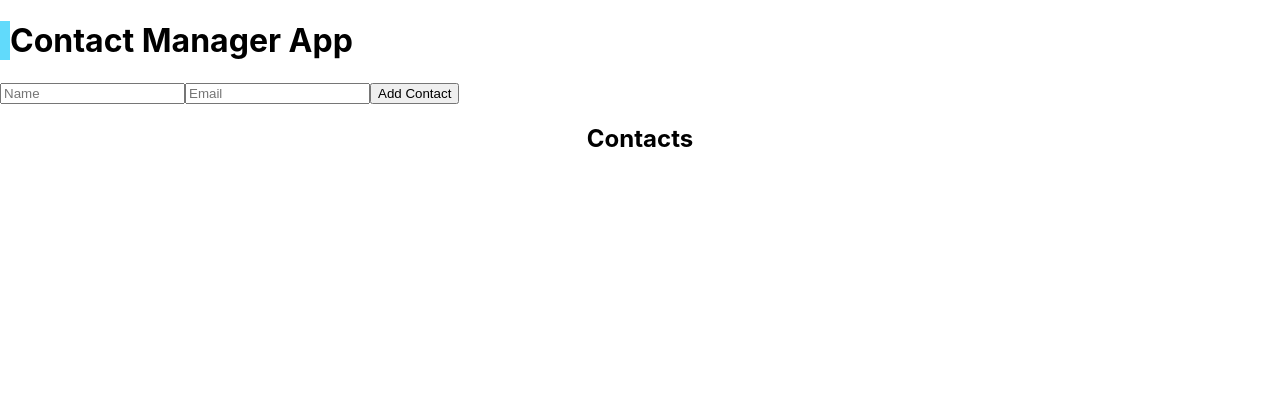
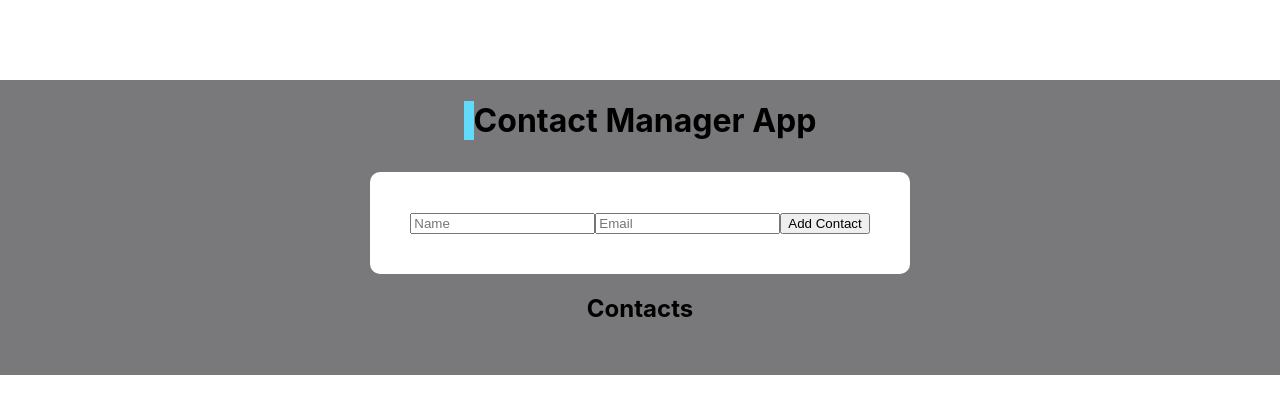
Before and after one commit to AbdallahDaradke/contactManager, a React (Create React App) app: page / in a window 1280 px wide. Shown: the top 414 px of the page. Built offline with nearby package versions, Linux system fonts and the light colour scheme.

Commit message:
add css to ContactForm.js in ContactForm.css file, change h1 place from App.js to ContactForm.css

```diff
--- a/src/App.css
+++ b/src/App.css
@@ -1,7 +1,9 @@
 .App {
   text-align: center;
+  background-color: rgb(121 121 123);
 }
-
+body {
+}
 .App-logo {
   height: 40vmin;
   pointer-events: none;
--- a/src/App.js
+++ b/src/App.js
@@ -20,8 +20,7 @@ function App() {
   }, [contact]);
 
   return (
-    <div>
-      <h1 className="app-header">Contact Manager App</h1>
+    <div className="App">
       <ContactForm addContact={addContact} />
       <ContactList contact={contact} setContact={setContact} />
     </div>
--- a/src/components/ContactForm.js
+++ b/src/components/ContactForm.js
@@ -1,4 +1,5 @@
 import React, { useState } from "react";
+import "./css/ContactForm.css";
 
 function ContactForm(props) {
   const [ContactName, SetContactName] = useState("");
@@ -17,8 +18,10 @@ function ContactForm(props) {
   };
 
   return (
-    <div>
-      <form onSubmit={addContactSubmit}>
+    <div className="contact-header-and-form-container">
+      <h1 className="app-header">Contact Manager App</h1>
+
+      <form onSubmit={addContactSubmit} className="contact-form">
         <input
           type="text"
           placeholder="Name"
--- /dev/null
+++ b/src/components/css/ContactForm.css
@@ -0,0 +1,16 @@
+.contact-header-and-form-container {
+  display: flex;
+  flex-direction: column;
+  align-items: center;
+  justify-content: center;
+  gap: 0.625rem;
+  margin-top: 5rem;
+}
+
+.contact-form {
+  padding: 40px;
+  background-color: white;
+  border-radius: 10px;
+}
+
+/* #f8f8f8 */
```
